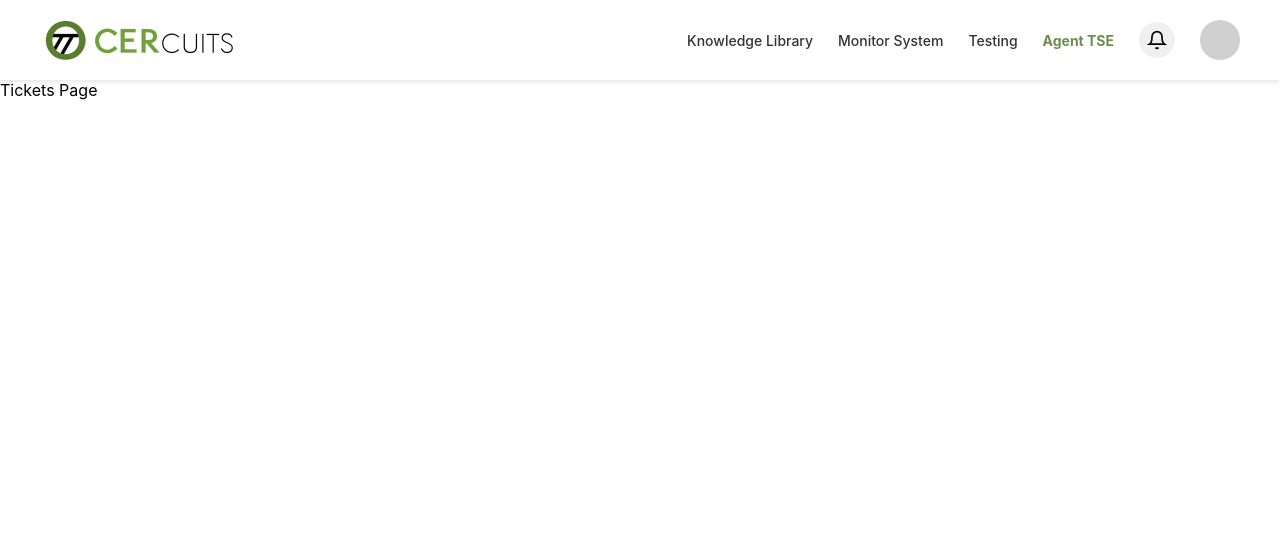
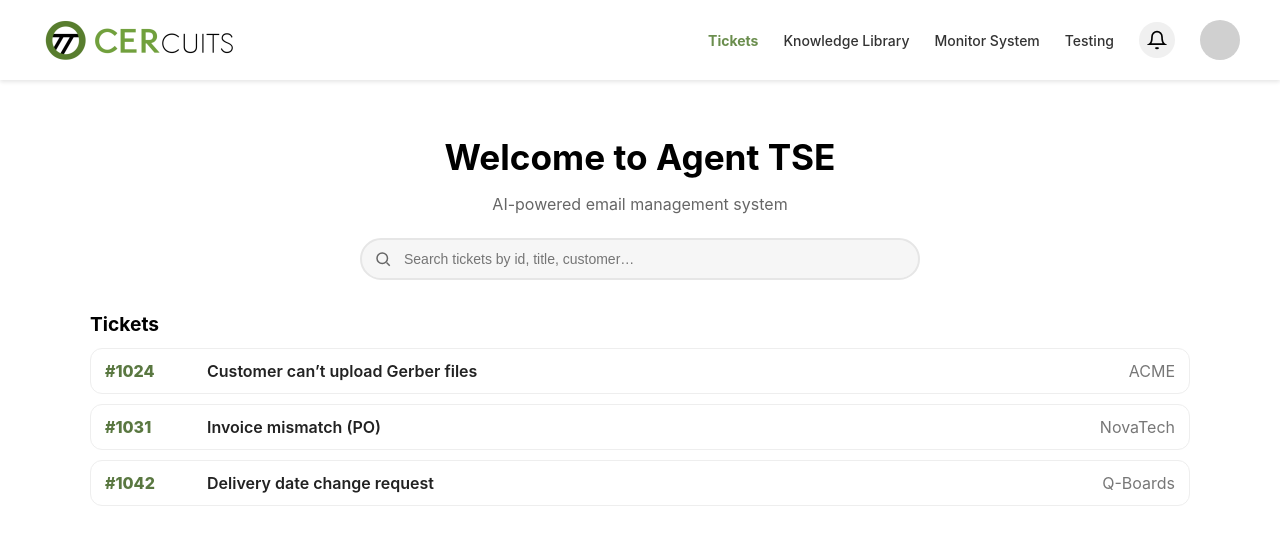
Before and after one commit to Iljas-Leys/B3_Zyntek_Cercuits_2025, a React (Create React App) app in the folder APP/cercuits-frontend/: page /tickets in a window 1280 px wide. Both pictures are taken after typing "name@example.com", "Sample123" into the empty fields and a click on the button "Login". Shown: the top 544 px of the page. Built offline with nearby package versions, Linux system fonts and the light colour scheme.

Commit message:
Routes fixed
Adjusted routes with the corresponding pages.

```diff
--- a/APP/cercuits-frontend/src/App.tsx
+++ b/APP/cercuits-frontend/src/App.tsx
@@ -3,30 +3,41 @@ import { BrowserRouter, Routes, Route, Navigate } from 'react-router-dom';
 import { MainLayout } from './components/layout/MainLayout/MainLayout';
 import { LoginPage } from './pages/LoginPage/LoginPage';
 import { ProtectedRoute } from './components/ProtectedRoute';
+
+// Pages routes
 import HomePage from './pages/HomePage/HomePage';
+import AIResponsePage from './pages/AIResponsePage/AIResponsePage';
+import EmailEditorPage from './pages/EmailEditorPage/EmailEditorPage';
+import KnowledgeBasePage from './pages/KnowledgeBasePage/KnowledgeBasePage';
+import MonitoringPage from './pages/MonitoringPage/MonitoringPage';
+import ConsistencyTestPage from './pages/ConsistencyTestPage/ConsistencyTestPage';
+
 import './App.css';
 
 function App() {
   return (
     <BrowserRouter>
       <Routes>
+        {/* Public */}
         <Route path="/login" element={<LoginPage />} />
 
+        {/* Protected (everything inside MainLayout) */}
         <Route path="/" element={
           <ProtectedRoute>
             <MainLayout />
           </ProtectedRoute>
         }>
+
+          {/* Default after login */}
           <Route index element={<Navigate to="/tickets" replace />} />
 
           {/* Real pages */}
-          <Route path="home" element={<HomePage />} />
-
-          {/* Keep placeholders until those pages exist */}
-          <Route path="tickets" element={<div>Tickets Page</div>} />
-          <Route path="knowledge-library" element={<div>Knowledge Library</div>} />
-          <Route path="monitor" element={<div>Monitor</div>} />
-          <Route path="testing" element={<div>Testing</div>} />
+          <Route path="tickets" element={<HomePage />} />
+          <Route path="ai-response" element={<AIResponsePage />} />
+          <Route path="email-editor" element={<EmailEditorPage />} />
+          <Route path="knowledge-library" element={<KnowledgeBasePage />} />
+          <Route path="monitoring" element={<MonitoringPage />} />
+          <Route path="consistency-test" element={<ConsistencyTestPage />} />
         </Route>
       </Routes>
     </BrowserRouter>
--- a/APP/cercuits-frontend/src/components/layout/MainLayout/MainLayout.tsx
+++ b/APP/cercuits-frontend/src/components/layout/MainLayout/MainLayout.tsx
@@ -17,10 +17,16 @@ export const MainLayout: React.FC = () => {
     <div className="app-container">
       <header className="app-header">
         <div className="logo" onClick={() => navigate('/tickets')} style={{ cursor: 'pointer' }}>
-          <img src="/logo_cercuits.png" alt="Logo CERcuits" style={{ height: '50px' }}/>
+          <img src="/logo_cercuits.png" alt="Logo CERcuits" style={{ height: '50px' }} />
         </div>
 
         <nav className="nav-items">
+          <a
+            href="/tickets"
+            className={`nav-link ${isActive('/tickets') ? 'active' : ''}`}
+          >
+            Tickets
+          </a>
           <a
             href="/knowledge-library"
             className={`nav-link ${isActive('/knowledge-library') ? 'active' : ''}`}
@@ -28,23 +34,18 @@ export const MainLayout: React.FC = () => {
             Knowledge Library
           </a>
           <a
-            href="/monitor"
-            className={`nav-link ${isActive('/monitor') ? 'active' : ''}`}
+            href="/monitoring"
+            className={`nav-link ${isActive('/monitoring') ? 'active' : ''}`}
           >
             Monitor System
           </a>
           <a
-            href="/testing"
-            className={`nav-link ${isActive('/testing') ? 'active' : ''}`}
+            href="/consistency-test"
+            className={`nav-link ${isActive('/consistency-test') ? 'active' : ''}`}
           >
             Testing
           </a>
-          <a
-            href="/tickets"
-            className={`nav-link ${isActive('/tickets') ? 'active' : ''}`}
-          >
-            Agent TSE
-          </a>
+
 
           <div className="notification-icon">
             <svg width="20" height="20" viewBox="0 0 24 24" fill="none" stroke="currentColor" strokeWidth="2">
```
